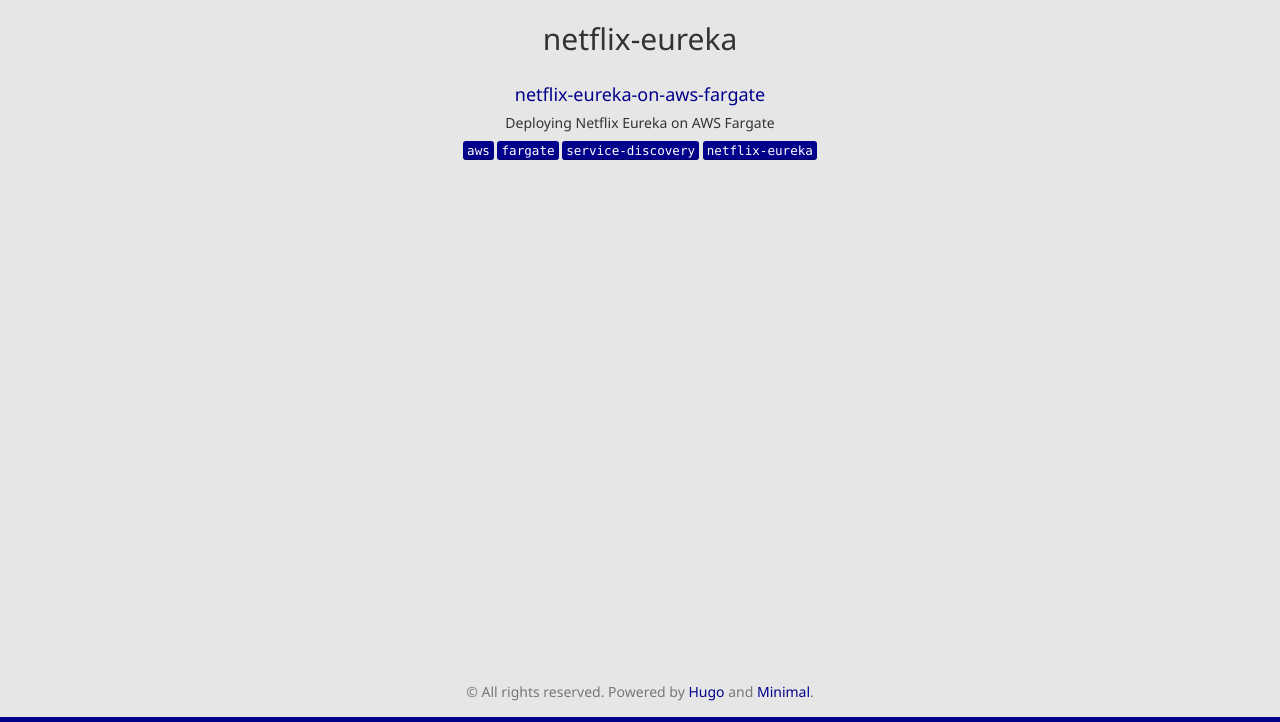
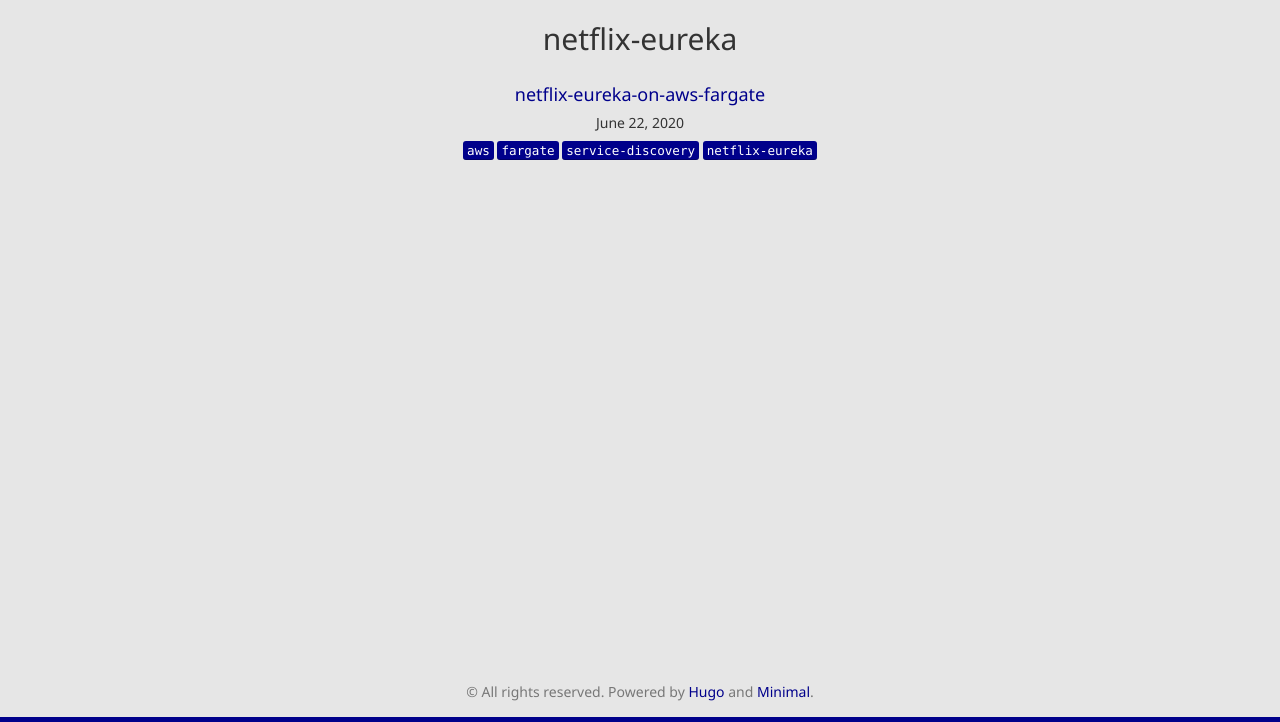
Before and after one commit to karthikeayan/karthikeayan.github.io, a plain HTML site: page tags/netflix-eureka/index.html in a window 1280 px wide. Shown: the part 78-800 px from the top of the page. Drawn offline with nearby package versions, Linux system fonts and the light colour scheme; some packages are replaced by stand-ins of ours.

Commit message:
rebuilding site Tue, Jun 23, 2020  1:14:10 PM

```diff
--- a/tags/netflix-eureka/index.html
+++ b/tags/netflix-eureka/index.html
@@ -143,7 +143,7 @@
 
 
     <h4><a href="/post/netflix-eureka-on-aws-fargate/">netflix-eureka-on-aws-fargate</a></h4>
-    <h5>Deploying Netflix Eureka on AWS Fargate</h5>
+    <h5>June 22, 2020</h5>
 
 <a href="https://karthikeayan.github.io/tags/aws"><kbd class="item-tag">aws</kbd></a>
 
```
